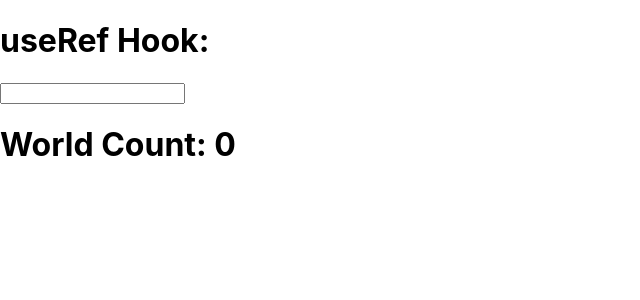
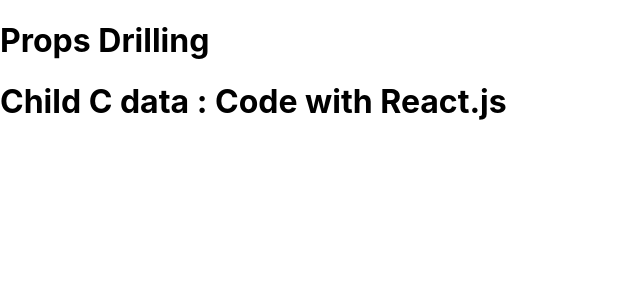
Before and after one commit to AnkitKushwah76/react-crud, a React (Create React App) app: page / in a window 1280 px wide. Shown: the top 300 px of the page, without its empty margins (0-640 px from the left). Built offline with nearby package versions, Linux system fonts and the light colour scheme.

Commit message:
Prop Drilling in React JS

```diff
--- a/src/App.js
+++ b/src/App.js
@@ -4,13 +4,16 @@
 import Condition from "./Condition.js";
 import Hook from "./Hook.js";
 import RefHook from "./RefHook.js";
-
+import ChildA from "./ChildA.js";
 function App() {
+  const name = "Code with React.js";
   return (
     <>
       {/* <Condition/> */}
       {/* <Hook/> */}
-      <RefHook />
+      <h1> Props Drilling</h1>
+      <ChildA name = {name}/>
+      {/* <RefHook /> */}
     </>
   );
 }
--- /dev/null
+++ b/src/ChildA.js
@@ -0,0 +1,12 @@
+import React from "react";
+import ChildB from "./ChildB.js";
+const ChildA = ({ name }) => {
+  console.log(name)
+  return (
+    <>
+      <ChildB name={name} />
+    </>
+  );
+};
+
+export default ChildA;
--- /dev/null
+++ b/src/ChildB.js
@@ -0,0 +1,11 @@
+import React from "react";
+import ChildC from "./ChildC.js";
+const ChildB = ({ name }) => {
+  return (
+    <>
+      <ChildC name={name} />
+    </>
+  );
+};
+
+export default ChildB;
--- /dev/null
+++ b/src/ChildC.js
@@ -0,0 +1,10 @@
+import React from "react";
+const ChildC = ({ name }) => {
+  return (
+    <>
+      <h1> Child C data : {name}</h1>
+    </>
+  );
+};
+
+export default ChildC;
```
